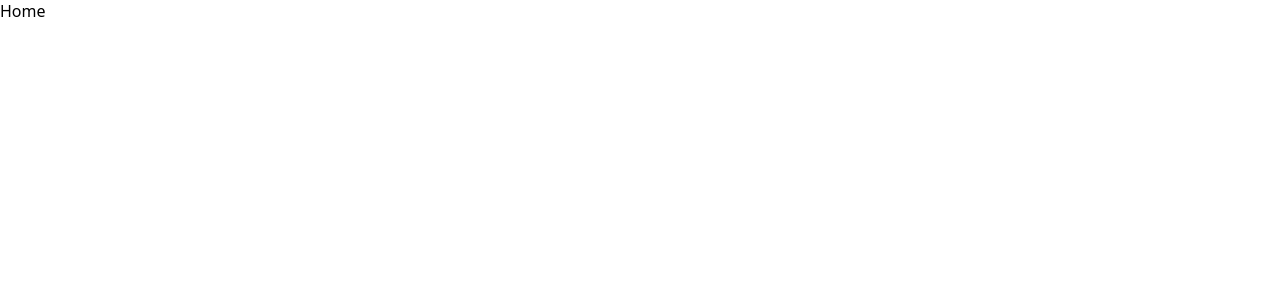
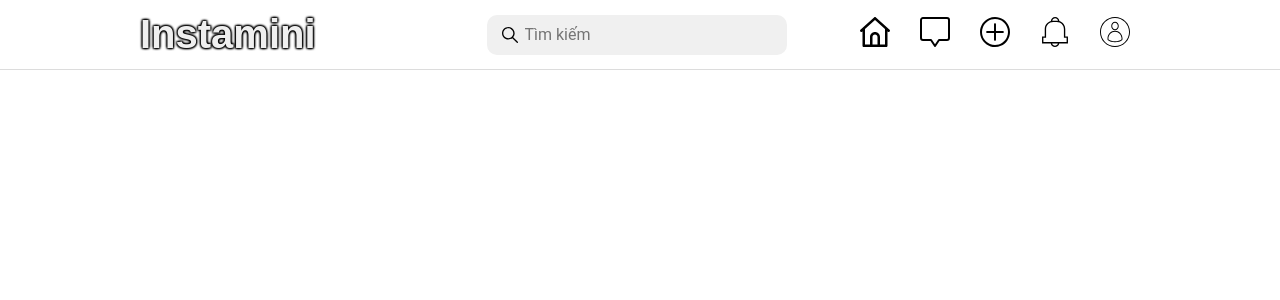
Before and after one commit to letgobao/Instamini, a React (Create React App) app in the folder client/: page / in a window 1280 px wide. Shown: the top 300 px of the page. Built offline with nearby package versions, Linux system fonts and the light colour scheme; a web font is replaced by a local one.

Commit message:
complete navigation

```diff
--- a/client/src/components/navbar/Navigation.css
+++ b/client/src/components/navbar/Navigation.css
@@ -14,6 +14,7 @@
   background-color: rgb(255, 255, 255);
   display: flex;
   justify-content: center;
+  border-bottom: 0.5px solid rgb(220, 220, 220);
 }
 
 .nav-container {
@@ -32,16 +33,45 @@
   position: relative;
   align-items: center;
   display: flex;
-  flex-direction: column;
+  background: rgb(240, 240, 240);
+  border-radius: 10px;
   height: 40px;
+  width: 300px;
+  padding: 3px 15px;
 }
 
 .nav-search > input {
   outline: none;
   border: none;
-  border-radius: 5px;
-  background: rgb(220, 220, 220);
+  background: transparent;
   height: 40px;
-  padding: 3px 15px;
   color: rgb(50, 50, 50);
+  z-index: 2;
+  font-size: 16px;
+  width: calc(100% - 21px);
+  font-family: Roboto;
 }
+
+.nav-search > img {
+  width: 16px;
+  height: 16px;
+  margin-right: 5px;
+}
+
+.nav-options {
+  display: flex;
+  align-items: center;
+  justify-content: flex-end;
+  height: 40px;
+  flex: 1 0 127px;
+}
+
+.option {
+  width: 40px;
+  margin-left: 20px;
+}
+
+.option > img {
+  width: 30px;
+  height: 30px;
+}
--- a/client/src/components/navbar/Navigation.jsx
+++ b/client/src/components/navbar/Navigation.jsx
@@ -24,11 +24,8 @@ const Navigation = () => {
             <div className='logo'>Instamini</div>
           </div>
           <div className='nav-search'>
+            <img src={SearchIcon} alt='Tìm kiếm' />
             <input type='text' placeholder='Tìm kiếm' />
-            <div className='search-box'>
-              <img src={SearchIcon} alt='Tìm kiếm' />
-              <span className='search-title'>Tìm kiếm</span>
-            </div>
           </div>
           <div className='nav-options'>
             <div className="option">
--- a/client/src/pages/home/Home.jsx
+++ b/client/src/pages/home/Home.jsx
@@ -1,9 +1,16 @@
-import React from 'react'
+/** @format */
 
+import React from "react";
+import Navigation from "../../components/navbar/Navigation";
 const Home = () => {
   return (
-    <div>Home</div>
-  )
-}
+    <div>
+      <Navigation />
+      <div className="Home" style={{height: '300vh'}}>
+        home
+      </div>
+    </div>
+  );
+};
 
-export default Home
+export default Home;
```
Also changed, not shown: client/src/imgs/icons/home.svg.
